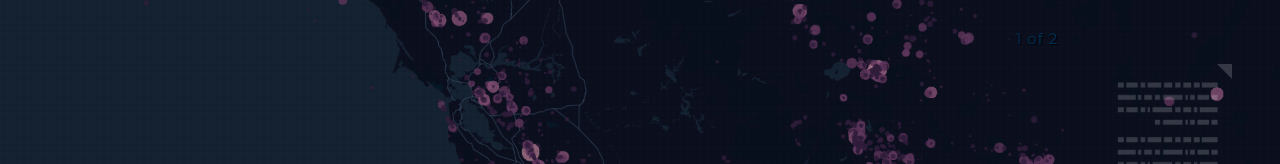
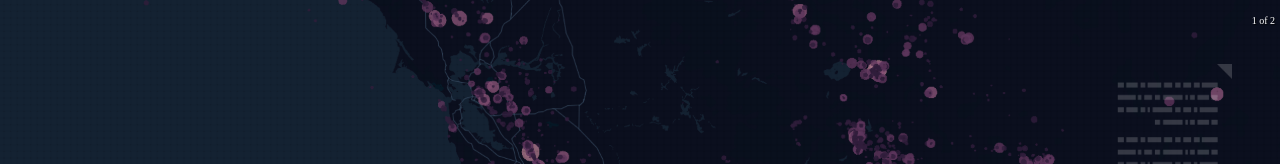
Before and after one commit to CodeForAfrica/sensors.AFRICA-SeaSensors, a Gatsby app: page / in a window 1280 px wide. Shown: the top 164 px of the page. Built offline with nearby package versions, Linux system fonts and the light colour scheme.

Commit message:
Reset main css file

```diff
--- a/src/assets/css/main.css
+++ b/src/assets/css/main.css
@@ -1,20 +1,12 @@
 @import url('https://fonts.googleapis.com/css?family=Montserrat');
 
-p {
-  width: 269px !important;
-  height: 99px !important;
-  font-family: Montserrat !important;
-  font-size: 15px !important;
-  font-weight: normal !important;
-  font-style: normal !important;
-  font-stretch: normal !important;
-  line-height: 2.5 !important;
-  letter-spacing: 1px !important;
-  color: #023256 !important;
+html,
+body {
+  margin: 0;
+  padding: 0;
+  height: 100%;
 }
 
-body {
-  width: 100%;
-  margin: 0 auto;
-  padding: 0;
+.main-container {
+  min-height: 100%;
 }
```
